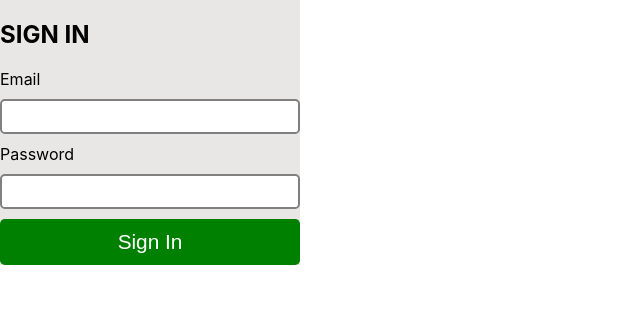
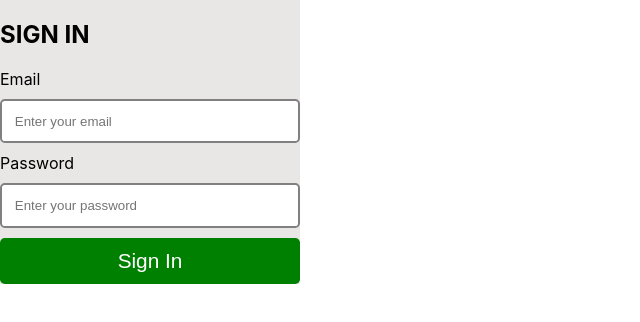
Before and after one commit to bhr94/hackathon-project, a React (Create React App) app in the folder client/: page / in a window 1280 px wide. Shown: the top 322 px of the page, without its empty margins (0-640 px from the left). Built offline with nearby package versions, Linux system fonts and the light colour scheme.

Commit message:
added padding to input elements

```diff
--- a/client/src/Signin.js
+++ b/client/src/Signin.js
@@ -28,6 +28,7 @@ class Signin extends React.Component {
           onChange={this.updateEmail}
           value={this.state.email}
           className ="form__name-input"
+          placeholder ="Enter your email"
         />
 
         <label>Password</label>
@@ -37,6 +38,7 @@ class Signin extends React.Component {
           onChange={this.updatePassword}
           value={this.state.password}
           className = "form__password-input"
+          placeholder ="Enter your password"
         />
 
         <button type="button" onClick={this.handleClick} className = "form__submit-button">
--- a/client/src/styles/main.css
+++ b/client/src/styles/main.css
@@ -11,7 +11,7 @@
 }
 
 .form__name-input, .form__password-input {
-  padding: 0.5rem;
+  padding: 0.8rem;
   border: 2px solid grey;
   border-radius: 0.3rem;
   margin: 10px 0;
--- a/client/src/styles/partials/_signin.scss
+++ b/client/src/styles/partials/_signin.scss
@@ -6,7 +6,7 @@
 }
 
 .form__name-input {
-    padding: 0.5rem;
+    padding: 0.8rem;
     border: 2px solid grey;
     border-radius: 0.3rem;
     margin: 10px 0;
```
